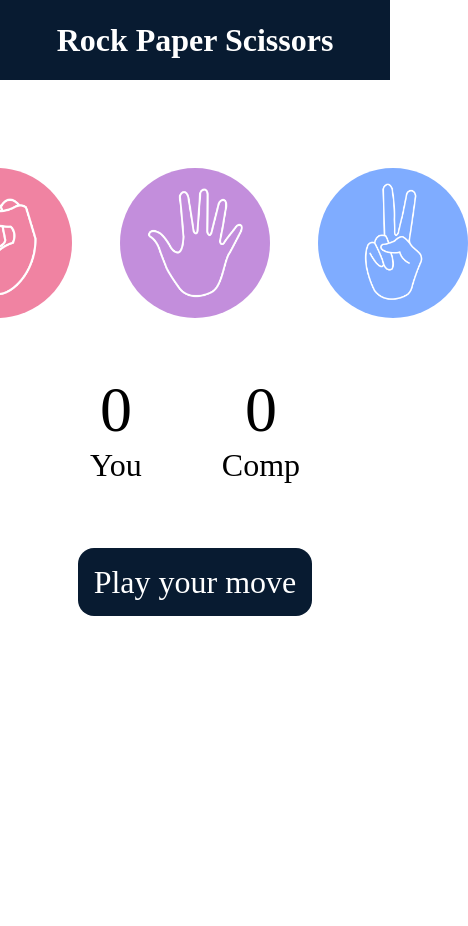
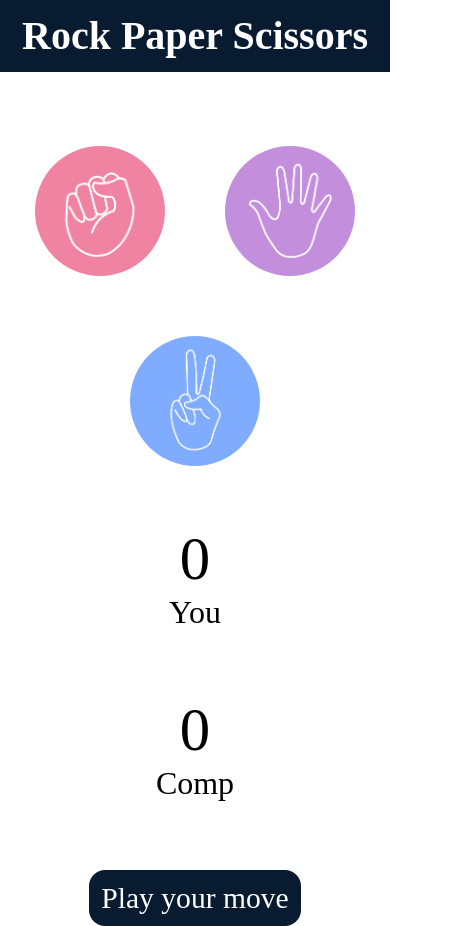
Before and after one commit to durgakatwal/Roc-Paper-Scissors-Game, a plain HTML site: page index.html in a window 390 px wide. Shown: the whole page, 468 px wide, since content can reach past the window. Before the commit the page ends 844 px from the top, so only its background shows below. Drawn offline with Linux system fonts and the light colour scheme.

Commit message:
Update style.css

```diff
--- a/style.css
+++ b/style.css
@@ -1,56 +1,73 @@
-*{
+* {
     margin: 0;
     padding: 0;
     text-align: center;
 }
-h1{
+
+/* Styling for the header */
+h1 {
     background-color: #081b31;
     color: white;
     height: 5rem;
     line-height: 5rem;
 }
 
-.choice{
+/* Styling for choice items */
+.choice {
     height: 165px;
     width: 165px;
     border-radius: 50%;
     display: flex;
     justify-content: center;
     align-items: center;
+    transition: background-color 0.3s ease;
 }
-.choice:hover{
+
+.choice:hover {
     cursor: pointer;
     background-color: #081b31;
 }
-img{
+
+/* Styling for images */
+img {
     height: 150px;
     width: 150px;
     object-fit: cover;
     border-radius: 50%;
 }
-.choices{
+
+/* Styling for choices container */
+.choices {
     display: flex;
     justify-content: center;
     align-items: center;
     gap: 3rem;
     margin-top: 5rem;
+    flex-wrap: wrap; /* Ensures wrapping on smaller screens */
 }
 
-.score-board{
+/* Styling for score board */
+.score-board {
     display: flex;
     justify-content: center;
     align-items: center;
     font-size: 2rem;
     margin-top: 3rem;
     gap: 5rem;
+    flex-wrap: wrap; /* Ensures wrapping on smaller screens */
 }
-#user-score,#comp-score{
+
+#user-score,
+#comp-score {
     font-size: 4rem;
 }
-.msg-container{
+
+/* Styling for message container */
+.msg-container {
     margin-top: 5rem;
 }
-#msg{
+
+#msg {
     background-color: #081b31;
     color: white;
     font-size: 2rem;
@@ -58,3 +75,116 @@ img{
     padding: 1rem;
     border-radius: 1rem;
 }
+
+/* Media Queries for Responsiveness */
+
+/* Small devices (max-width: 600px) */
+@media (max-width: 600px) {
+    h1 {
+        font-size: 1.5rem;
+        height: 4rem;
+        line-height: 4rem;
+    }
+
+    .choice {
+        height: 100px;
+        width: 100px;
+    }
+
+    img {
+        height: 85px;
+        width: 85px;
+    }
+
+    .choices {
+        gap: 1rem;
+        margin-top: 2rem;
+    }
+
+    .score-board {
+        flex-direction: column;
+        gap: 1.5rem;
+    }
+
+    #user-score,
+    #comp-score {
+        font-size: 3rem;
+    }
+
+    #msg {
+        font-size: 1.5rem;
+        padding: 0.75rem;
+    }
+}
+
+/* Medium devices (max-width: 992px) */
+@media (max-width: 992px) {
+    h1 {
+        font-size: 2rem;
+        height: 4.5rem;
+        line-height: 4.5rem;
+    }
+
+    .choice {
+        height: 130px;
+        width: 130px;
+    }
+
+    img {
+        height: 115px;
+        width: 115px;
+    }
+
+    .choices {
+        gap: 2rem;
+        margin-top: 3rem;
+    }
+
+    .score-board {
+        gap: 3rem;
+    }
+
+    #user-score,
+    #comp-score {
+        font-size: 3.5rem;
+    }
+
+    #msg {
+        font-size: 1.75rem;
+    }
+}
+
+/* Large devices (max-width: 1200px) */
+@media (max-width: 1200px) {
+    h1 {
+        font-size: 2.5rem;
+    }
+
+    .choice {
+        height: 150px;
+        width: 150px;
+    }
+
+    img {
+        height: 130px;
+        width: 130px;
+    }
+
+    .choices {
+        gap: 2.5rem;
+        margin-top: 4rem;
+    }
+
+    .score-board {
+        gap: 4rem;
+    }
+
+    #user-score,
+    #comp-score {
+        font-size: 3.8rem;
+    }
+
+    #msg {
+        font-size: 1.85rem;
+    }
+}
```
